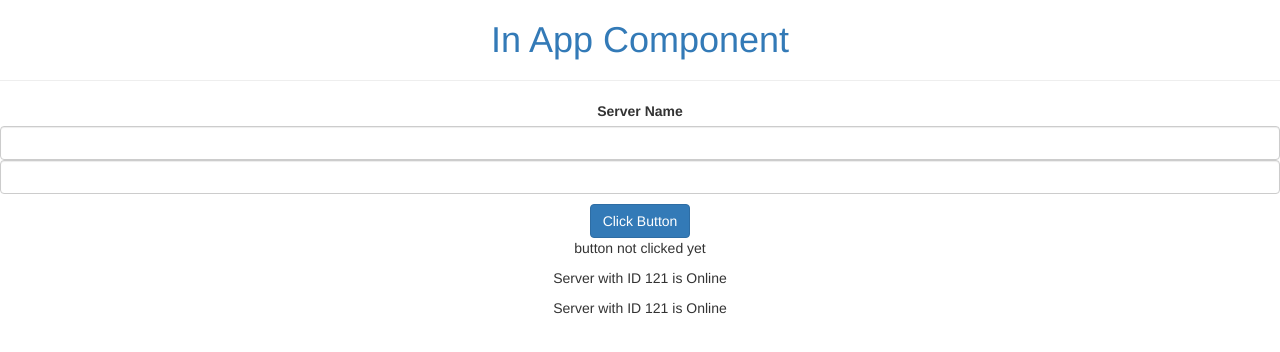
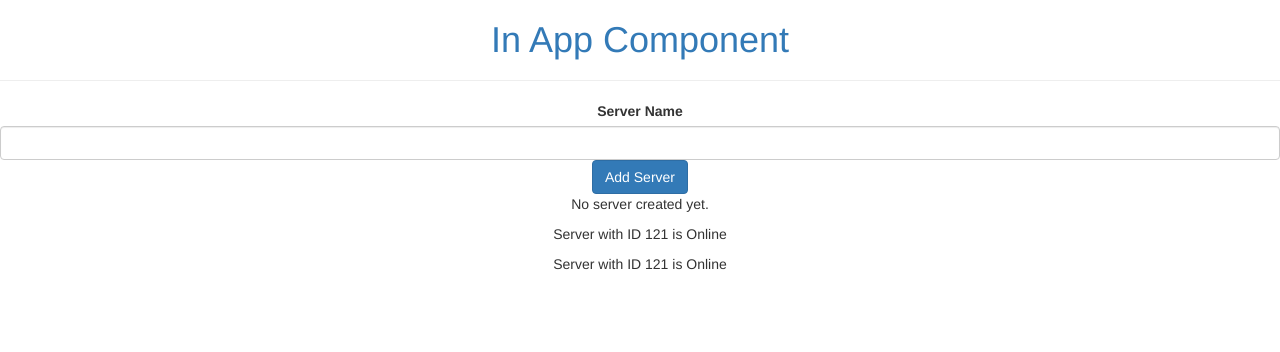
Before and after one commit to AakashChahal/first-angular-app, an Angular app: page / in a window 1280 px wide. Shown: the top 352 px of the page. Built offline with nearby package versions, Linux system fonts and the light colour scheme.

Commit message:
ngIf (with else condition)

```diff
--- a/src/app/servers/servers.component.html
+++ b/src/app/servers/servers.component.html
@@ -1,20 +1,25 @@
 <div class="text-center">
     <label>Server Name</label>
-    <input
+    <!-- <input
         type="text"
         class="form-control"
         (input)="onServerNameUpdate($event)"
-    />
+    /> -->
     <input type="text" class="form-control" [(ngModel)]="serverName" />
-    <p>{{ serverName }}</p>
     <button
         class="btn btn-primary"
         [disabled]="!allowNewServer"
         (click)="buttonClicked()"
     >
-        Click Button
+        Add Server
     </button>
-    <p>{{ message }}</p>
+    <p *ngIf="serverCreated; else noServer">
+        New server "{{ serverName }}" is created
+    </p>
+    <ng-template #noServer>
+        <p>No server created yet.</p>
+    </ng-template>
+    <!-- <p>{{ message }}</p> -->
 
     <app-server></app-server>
     <app-server></app-server>
--- a/src/app/servers/servers.component.ts
+++ b/src/app/servers/servers.component.ts
@@ -10,6 +10,7 @@ export class ServersComponent implements OnInit {
     numClicks = 0;
     message = 'button not clicked yet';
     serverName = '';
+    serverCreated = false;
 
     constructor() {
         setTimeout(() => (this.allowNewServer = true), 2000);
@@ -18,6 +19,7 @@ export class ServersComponent implements OnInit {
     ngOnInit(): void {}
 
     buttonClicked() {
+        this.serverCreated = true;
         this.numClicks += 1;
         this.message = `button clicked ${this.numClicks} times`;
     }
```
